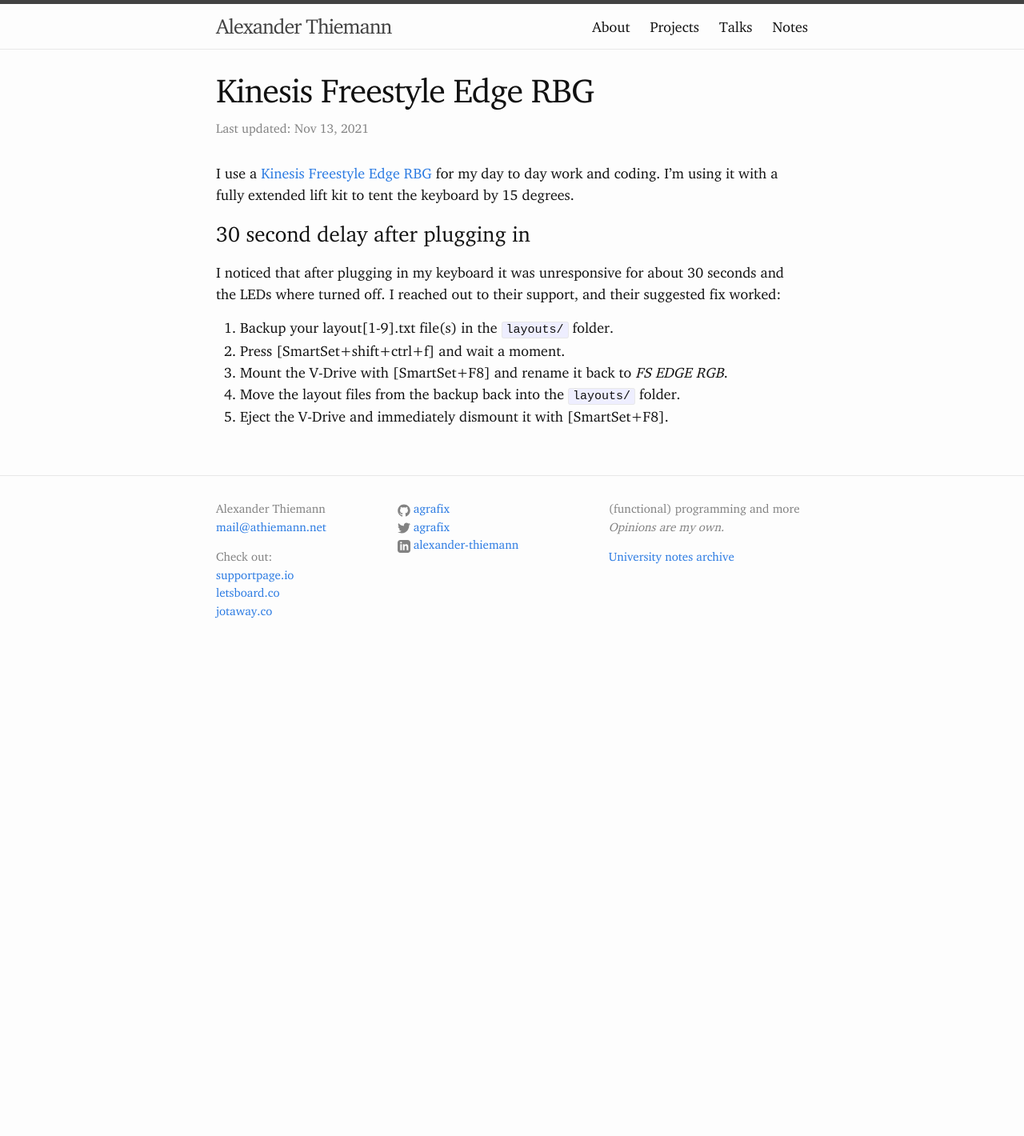
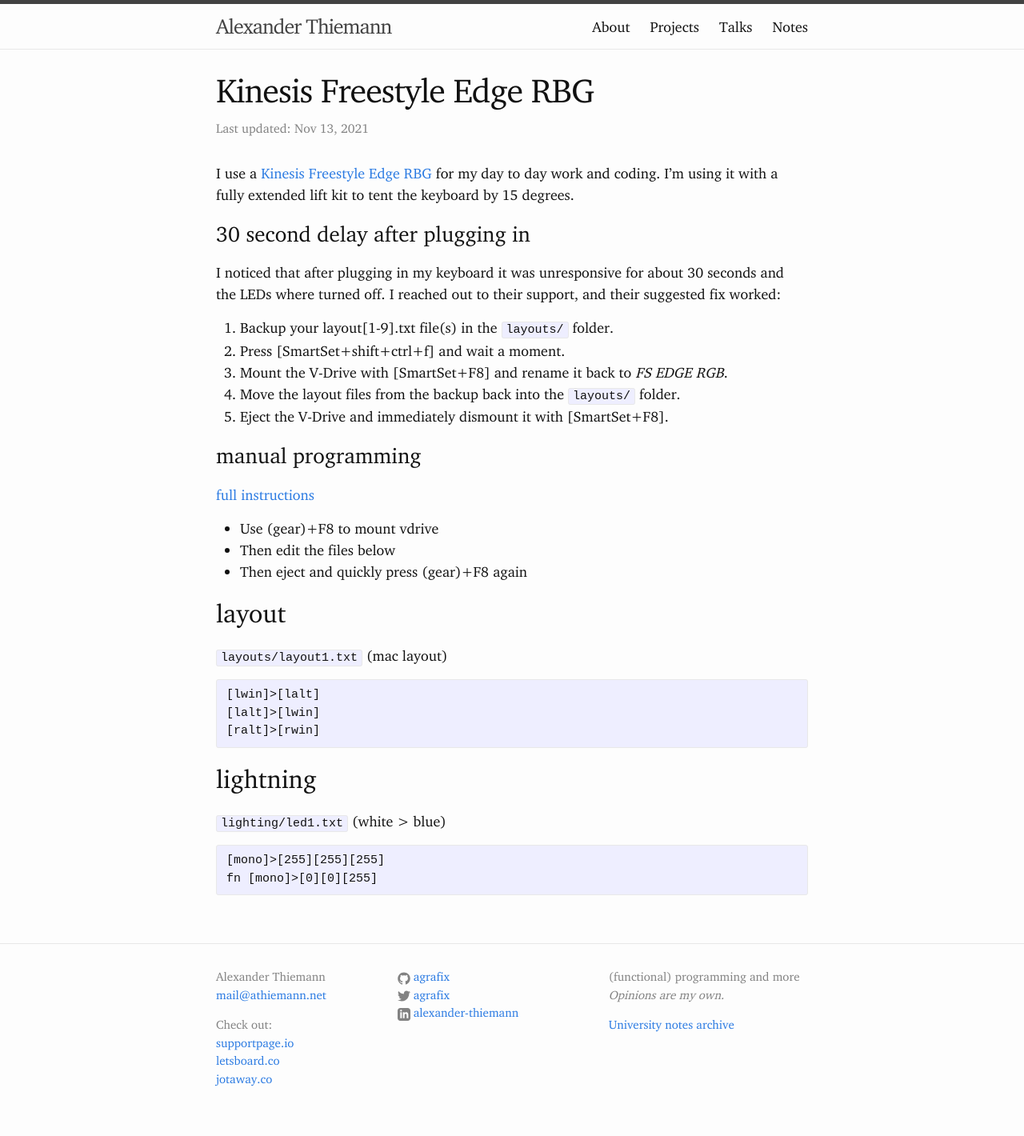
Before and after one commit to agrafix/homepage, a Jekyll site: the page built from _posts/2021-11-13-kinesis-freestyle-edge-rgb.md, in a window 1280 px wide. Shown: the whole page at 80% size. Built offline with Jekyll 4.4.1, drawn with Linux system fonts in a browser that asks for light colours; before the commit the page ends 900 px from its top, so only the background shows below that.

Commit message:
small update

````diff
--- a/_posts/2021-11-13-kinesis-freestyle-edge-rgb.md
+++ b/_posts/2021-11-13-kinesis-freestyle-edge-rgb.md
@@ -17,3 +17,31 @@ I noticed that after plugging in my keyboard it was unresponsive for about 30 se
  3. Mount the V-Drive with [SmartSet+F8] and rename it back to _FS EDGE RGB_.
  4. Move the layout files from the backup back into the `layouts/` folder.
  5. Eject the V-Drive and immediately dismount it with [SmartSet+F8].
+
+# manual programming
+
+[full instructions](https://www.7day.nl/ergowerken/Kinesis/edge/programming-guide.pdf)
+
+- Use (gear)+F8 to mount vdrive
+- Then edit the files below
+- Then eject and quickly press (gear)+F8 again
+
+
+## layout
+
+`layouts/layout1.txt` (mac layout)
+
+```
+[lwin]>[lalt]
+[lalt]>[lwin]
+[ralt]>[rwin]
+```
+
+## lightning
+
+`lighting/led1.txt` (white > blue)
+
+```
+[mono]>[255][255][255]
+fn [mono]>[0][0][255]
+```
````
